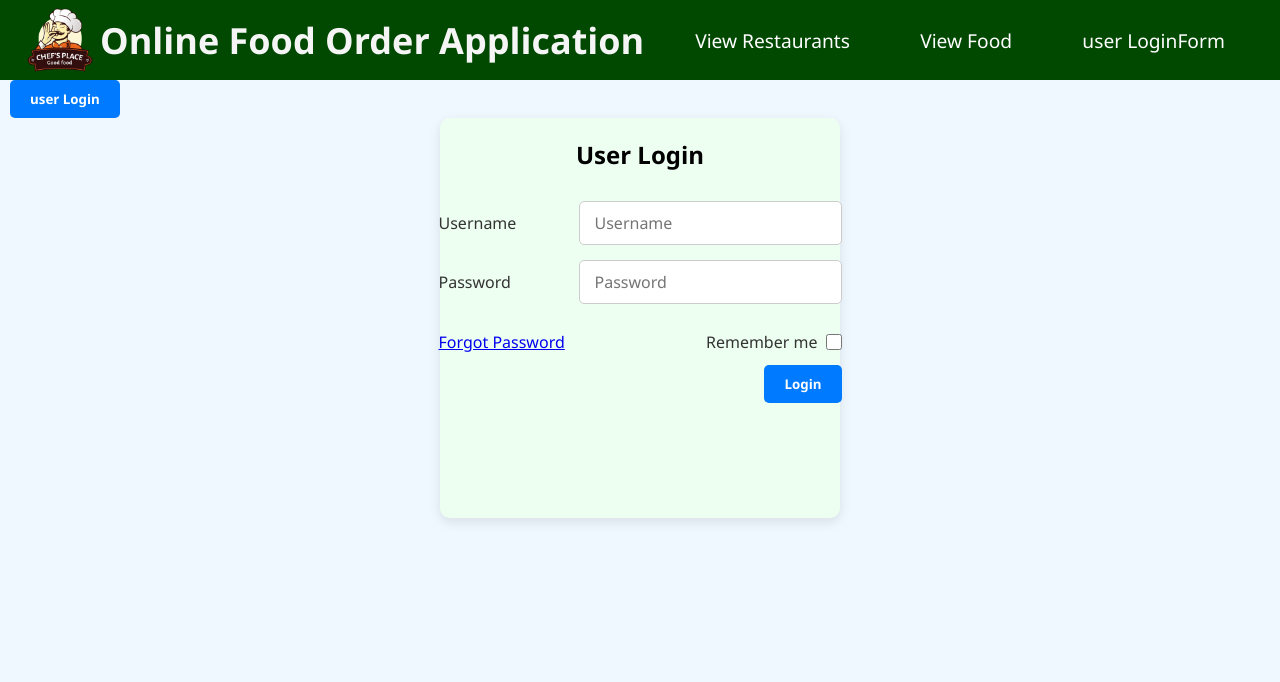
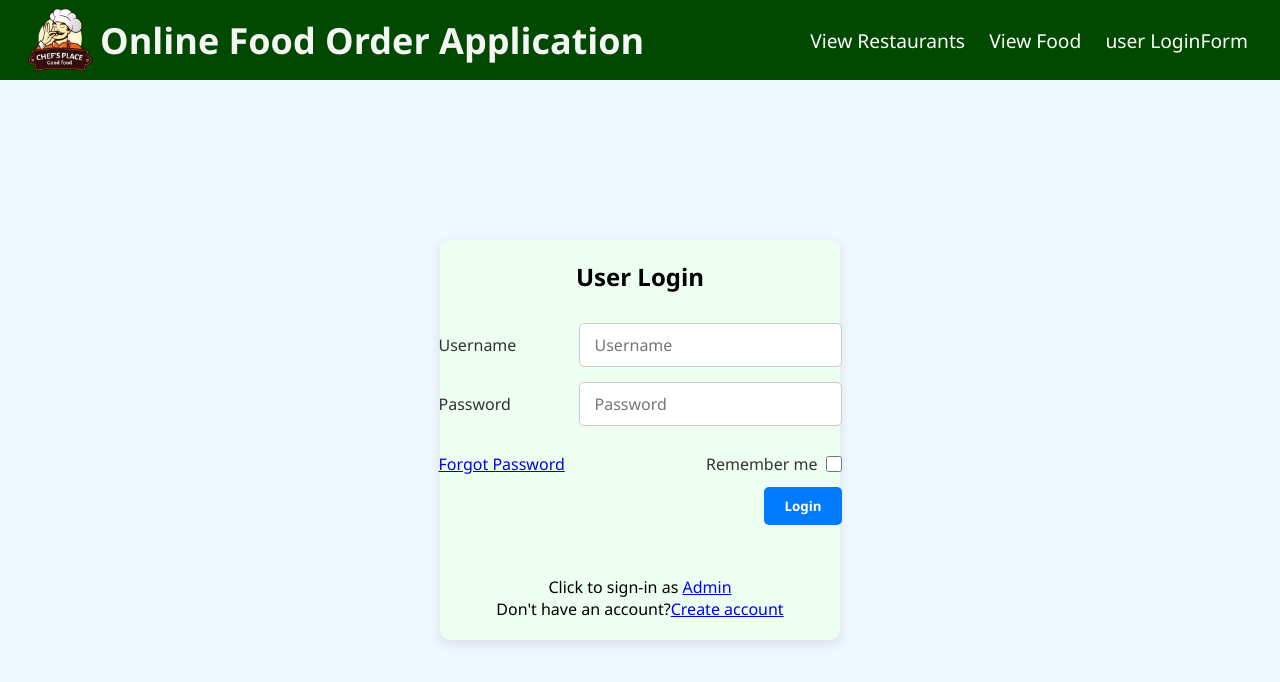
Before and after one commit to uzisharma/OnlineFoodOrderApp-FrontEnd, a React (Vite) app: page /login in a window 1280 px wide. Shown: the top 682 px of the page. Built offline with nearby package versions, Linux system fonts and the light colour scheme.

Commit message:
Css refinement of entire project complete

```diff
--- a/src/Layout.css
+++ b/src/Layout.css
@@ -13,4 +13,5 @@
     flex: 1;
     overflow-y: auto;
     background-color: #f0f8ff;
+    display: flex;
 }
--- a/src/components/Form.jsx
+++ b/src/components/Form.jsx
@@ -24,10 +24,8 @@ export default function Form({ heading, onSubmit, initialData = {} }) {
   };
 
   return (
-    <div className="form-layout">
-      <div className="wrapper">
     <div className="form-container">
-          <h3>{`Edit ${heading}`}</h3>
+      <h3>{`Add ${heading}`}</h3>
       <form onSubmit={handleSubmit}>
         {Object.entries(formData).map(([key, value]) => {
           if (key === "id" || key === "createdAt" || key === "updatedAt")
@@ -56,7 +54,5 @@ export default function Form({ heading, onSubmit, initialData = {} }) {
         </div>
       </form>
     </div>
-      </div>
-    </div>
   );
 }
--- a/src/components/LoginForm.jsx
+++ b/src/components/LoginForm.jsx
@@ -3,8 +3,9 @@ import Input, { Button, CheckboxInput } from "./Input";
 import "./style/LoginForm.css";
 import { Link } from "react-router";
 
-export default function LoginForm({ title, role, onClick }) {
+export default function LoginForm({ title, role, setRole, onClick }) {
   const [formData, setFormData] = useState();
+  const [roleDisp, setRoleDisp] = useState("admin");
 
   const titleDisp = title.charAt(0).toUpperCase() + title.slice(1);
   const username = "username";
@@ -15,6 +16,17 @@ export default function LoginForm({ title, role, onClick }) {
     const index = 1;
     setFormData(() => ({ [index]: val }));
     console.log(formData);
+  };
+
+  const changeTo = () => {
+    // role === "user" ? setRole("admin") : setRole("user");
+    if (role === "user") {
+      setRoleDisp(role);
+      setRole("admin");
+    } else {
+      setRoleDisp(role);
+      setRole("user");
+    }
   };
 
   const onChangeHandler = (e) => {
@@ -54,6 +66,25 @@ export default function LoginForm({ title, role, onClick }) {
           </Button>
         </div>
       </div>
+      <div>
+        <span>
+          Click to sign-in as{"" + " "}
+          <span
+            style={{
+              cursor: "pointer",
+              textDecoration: "underline",
+              color: "blue",
+            }}
+            onClick={changeTo}
+          >
+            {roleDisp.charAt(0).toUpperCase() + roleDisp.slice(1)}
+          </span>
+        </span>
+      </div>
+      <div className="footer-container">
+        <span>Don't have an account?</span>
+        <Link> Create account</Link>
+      </div>
     </div>
   );
 }
--- a/src/components/style/Form.css
+++ b/src/components/style/Form.css
@@ -1,9 +1,4 @@
-/* Wrapper centers the form on screen */
-.wrapper {
-  display: flex;
-  justify-content: center;
-  margin-top: 4%;
-}
+
 
 /* Form Container */
 .form-container {
@@ -16,6 +11,7 @@
   display: flex;
   flex-direction: column;
   gap: 20px;
+  margin: auto;
 }
 
 /* Heading */
--- a/src/components/style/LoginForm.css
+++ b/src/components/style/LoginForm.css
@@ -1,11 +1,10 @@
 .login-wrapper {
   display: flex;
   flex-direction: column;
-  /* justify-content: center; */
   align-items: center;
   background-color: rgb(237, 255, 241);
   box-shadow: 0 4px 12px rgba(0, 0, 0, 0.1);
-  max-width: 400px;
+  width: 400px;
   height: 400px;
   margin: auto;
   border-radius: 10px;
@@ -18,14 +17,13 @@
 .login-container {
   display: flex;
   align-items: center;
-  justify-content: center;
   flex-direction: column;
   margin-top: 30px;
+  flex: 1;
 }
 
 .btn-container{
   width: 100%;
-  /* background-color: red; */
   display: flex;
   justify-content: end;
 }
@@ -40,3 +38,8 @@ margin-right: -10px;
   align-items: center;
   margin: 12px 0;
 }
+
+.footer-container{
+  display: flex;
+  margin-bottom: 20px;
+}
--- a/src/components/style/NavBar.css
+++ b/src/components/style/NavBar.css
@@ -27,7 +27,7 @@ nav > .left-container {
 }
 
 nav > .right-container {
-  width: 600px;
+  flex: 0.75;
   display: flex;
   justify-content: space-around;
   align-items: center;
--- a/src/pages/LoginOrRegister.jsx
+++ b/src/pages/LoginOrRegister.jsx
@@ -1,5 +1,4 @@
 import { useNavigate } from "react-router";
-import { Button } from "../components/Input";
 import LoginForm from "../components/LoginForm";
 
 export default function LoginOrRegister({ role, setRole }) {
@@ -12,12 +11,12 @@ export default function LoginOrRegister({ role, setRole }) {
   return (
     <>
       {<title>{titleDisp}</title>}
-      <Button
-        onClick={() => (role === "user" ? setRole("admin") : setRole("user"))}
-      >
-        {role} Login
-      </Button>
-      <LoginForm title={"login"} role={role} onClick={handleSubmit} />
+      <LoginForm
+        title={"login"}
+        role={role}
+        setRole={setRole}
+        onClick={handleSubmit}
+      />
     </>
   );
 }
```
Lines whose indentation alone changed are shown as unchanged.
